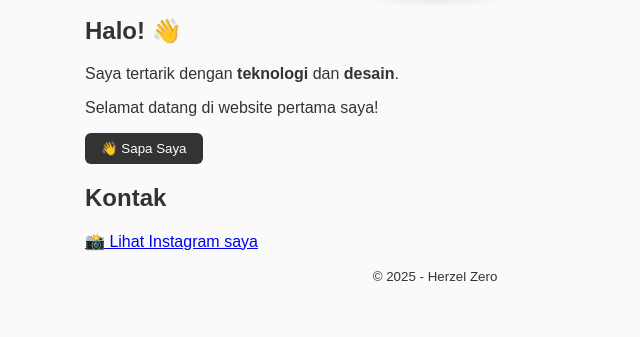
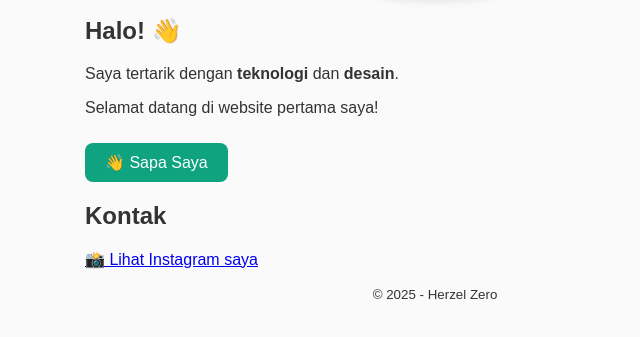
Before and after one commit to Herzelxd/HerzelAP, a plain HTML site: page index.html in a window 1280 px wide. Shown: the part 121-458 px from the top of the page, without its empty margins (205-845 px from the left). Drawn offline with Linux system fonts and the light colour scheme.

Commit message:
Add styles for 'Sapa Saya' button
Added styles for the 'Sapa Saya' button with hover effects.

```diff
--- a/style.css
+++ b/style.css
@@ -31,3 +31,21 @@ button {
 button:hover {
   background-color: #555;
 }
+ /* --- Tombol Sapa Saya --- */
+#sapaBtn {
+  background-color: #10a37f; /* Warna hijau seperti ChatGPT */
+  color: white;
+  border: none;
+  padding: 10px 20px;
+  border-radius: 8px;
+  font-size: 16px;
+  cursor: pointer;
+  transition: background-color 0.3s, transform 0.2s;
+  margin-top: 10px;
+}
+
+/* Efek hover (pas diarahkan kursor) */
+#sapaBtn:hover {
+  background-color: #0d8567;
+  transform: scale(1.05);
+}
```
